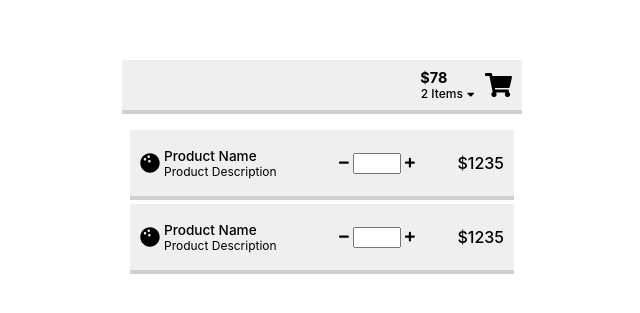
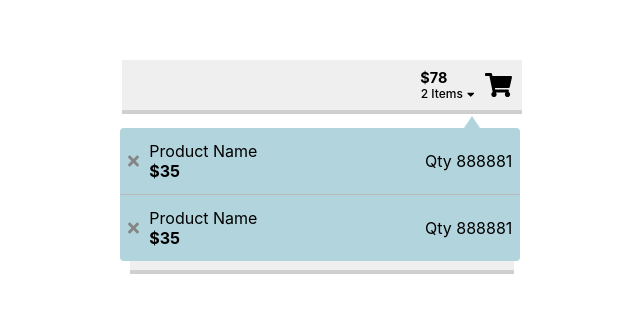
Before and after one commit to biswa8998/ps-mini-cart, a React (Create React App) app: page / in a window 1280 px wide. Shown: the part 225-538 px from the top of the page, without its empty margins (318-958 px from the left). Built offline with nearby package versions, Linux system fonts and the light colour scheme.

Commit message:
Completed html css for the cart balloon

```diff
--- a/src/App.css
+++ b/src/App.css
@@ -64,7 +64,8 @@
   list-style: none;
 }
 
-.product-detail-wrapper {
+.product-detail-wrapper,
+.cart-product-wrapper {
   display: flex;
   background-color: #efefef;
   height: 50px;
@@ -127,3 +128,56 @@
   width: 40px;
   outline: none;
 }
+
+.cart-balloon {
+  position: absolute;
+  margin-top: 64px;
+  background: #b2d4dc;
+  margin-left: -300px;
+  width: 400px;
+  border-radius: 4px;
+}
+
+.cart-balloon-product-list {
+  padding: 0px;
+  list-style: none;
+  margin: 0px;
+}
+
+.cart-product-wrapper {
+  margin: 0px;
+  border-bottom: 1px solid #b9b9b9;
+  background-color: transparent;
+}
+
+.cart-product-wrapper:last-child {
+  border-bottom-width: 0px;
+}
+
+.cart-upper-tick {
+  position: absolute;
+  margin-top: -12px;
+  right: 40px;
+  width: 0;
+  height: 0;
+  border-left: 8px solid transparent;
+  border-right: 8px solid transparent;
+  border-bottom: 12px solid #b2d4dc;
+}
+
+.cart-product-wrapper .delete-product {
+  color: #858585;
+}
+
+.cart-product-wrapper .delete-product:hover {
+  color: #474747;
+  cursor: pointer;
+}
+
+.cart-product-wrapper .product-name-desc {
+  margin-left: 10px;
+}
+
+.cart-product-wrapper .product-name-desc .cart-list-product-amount {
+  font-weight: bold;
+}
--- a/src/App.js
+++ b/src/App.js
@@ -6,6 +6,7 @@ import {
   faBowlingBall,
   faPlus,
   faMinus,
+  faTimes,
 } from "@fortawesome/free-solid-svg-icons";
 
 function App() {
@@ -33,6 +34,19 @@ function App() {
     </li>
   ));
 
+  const cartLists = new Array(2).fill(0).map((i, j) => (
+    <li key={j} className="cart-product-wrapper">
+      <div className="delete-product center-all">
+        <FontAwesomeIcon icon={faTimes} />
+      </div>
+      <div className="product-name-desc">
+        <div className="cart-list-product-name">Product Name</div>
+        <div className="cart-list-product-amount">$35</div>
+      </div>
+      <div className="cart-product-quantity center-all">Qty 888881</div>
+    </li>
+  ));
+
   return (
     <div className="app center-all">
       <div className="app-screen" style={{ width: 400 }}>
@@ -50,6 +64,10 @@ function App() {
             <div className="cart-icon">
               <FontAwesomeIcon icon={faShoppingCart} />
             </div>
+            <div className="cart-balloon">
+              <div className="cart-upper-tick"></div>
+              <ul className="cart-balloon-product-list">{cartLists}</ul>
+            </div>
           </div>
         </div>
         <ul className="product-list">{lists}</ul>
```
